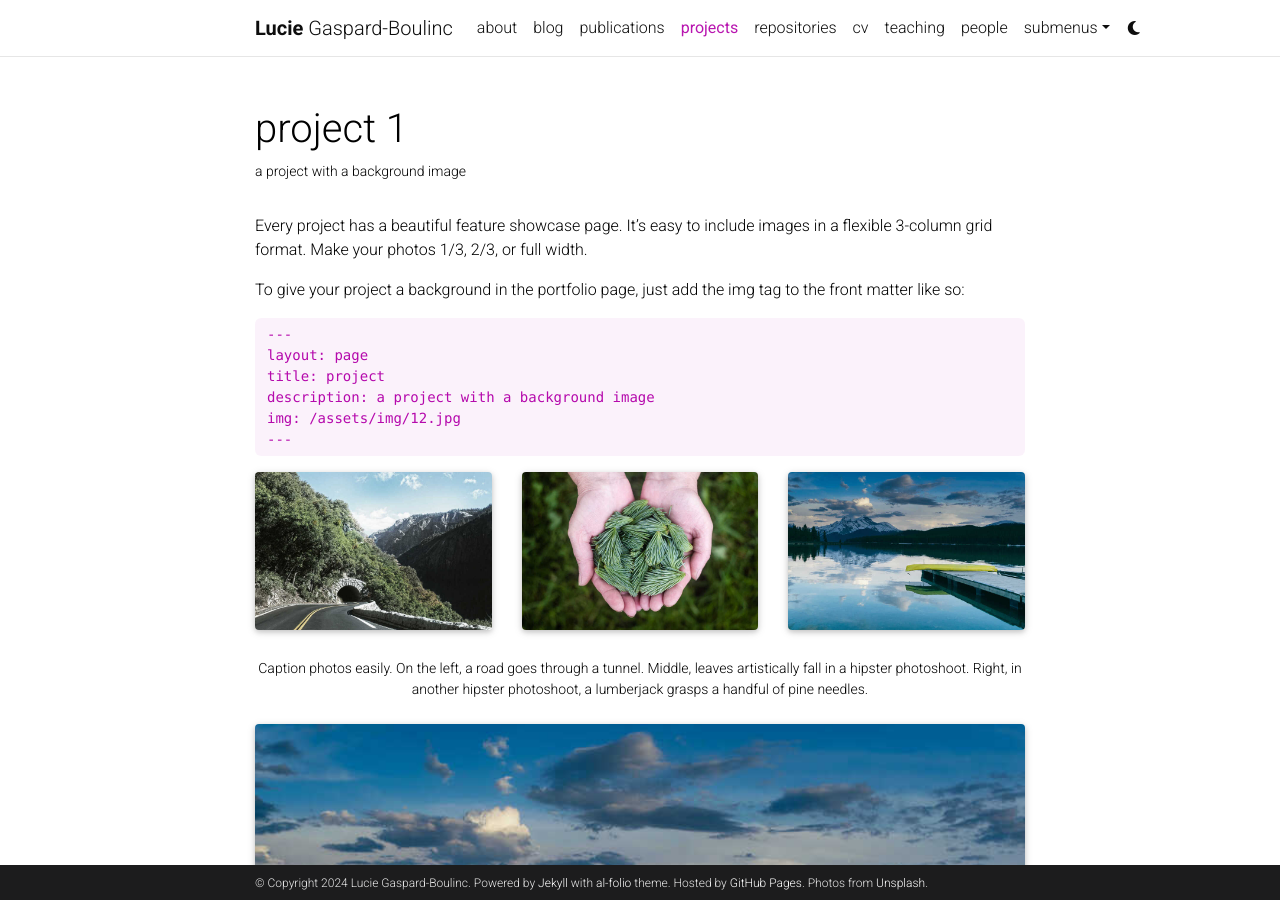
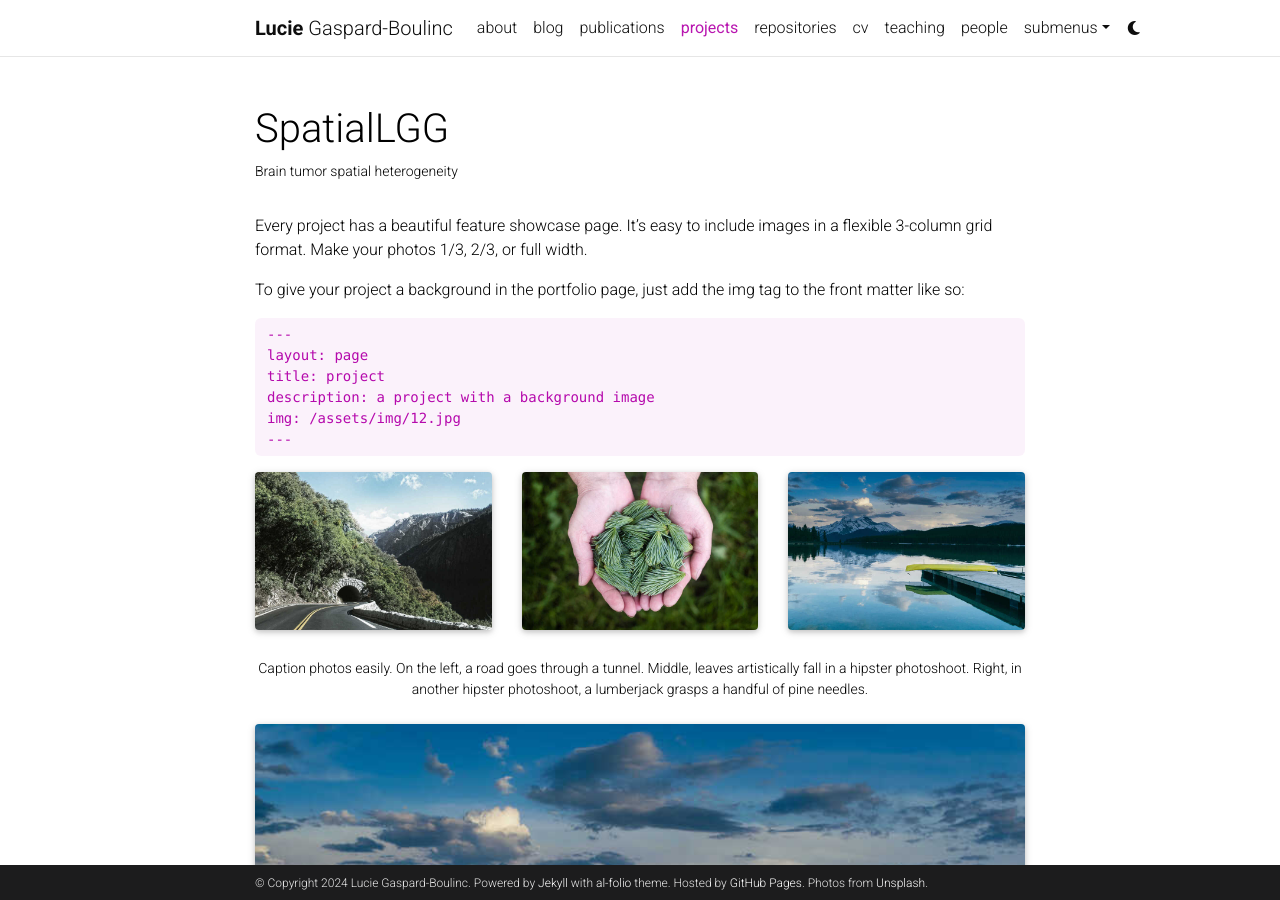
Before and after one commit to lgaspardboulinc31/lgaspardboulinc31.github.io, a Jekyll site: the page built from _projects/1_project.md, in a window 1280 px wide and 900 px high. Built offline with Jekyll 4.4.1, drawn with Linux system fonts in a browser that asks for light colours; full-size pictures stand in for the smaller copies a plugin makes; comment, search, counter and statistics services are not loaded; a style sheet for code colours, icons or effects is not loaded.

Commit message:
Update 1_project.md

```diff
--- a/_projects/1_project.md
+++ b/_projects/1_project.md
@@ -1,11 +1,11 @@
 ---
 layout: page
-title: project 1
-description: a project with a background image
-img: assets/img/12.jpg
+title: SpatialLGG
+description: Brain tumor spatial heterogeneity
+img:
 importance: 1
 category: work
-related_publications: einstein1956investigations, einstein1950meaning
+related_publications:
 ---
 
 Every project has a beautiful feature showcase page.
```
